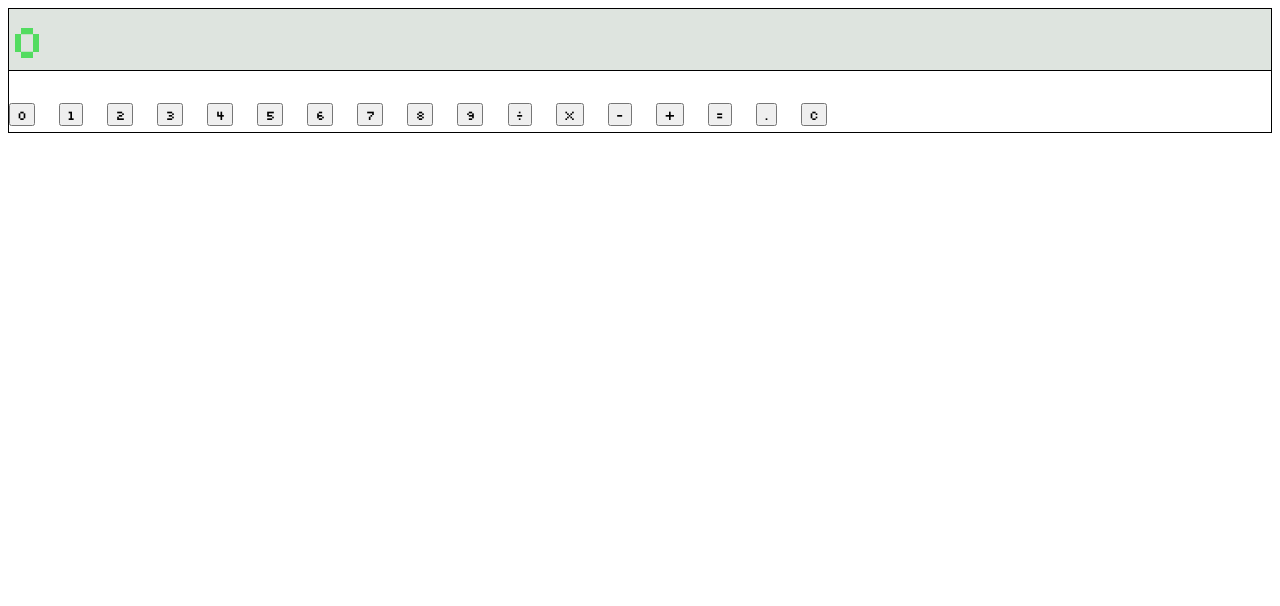
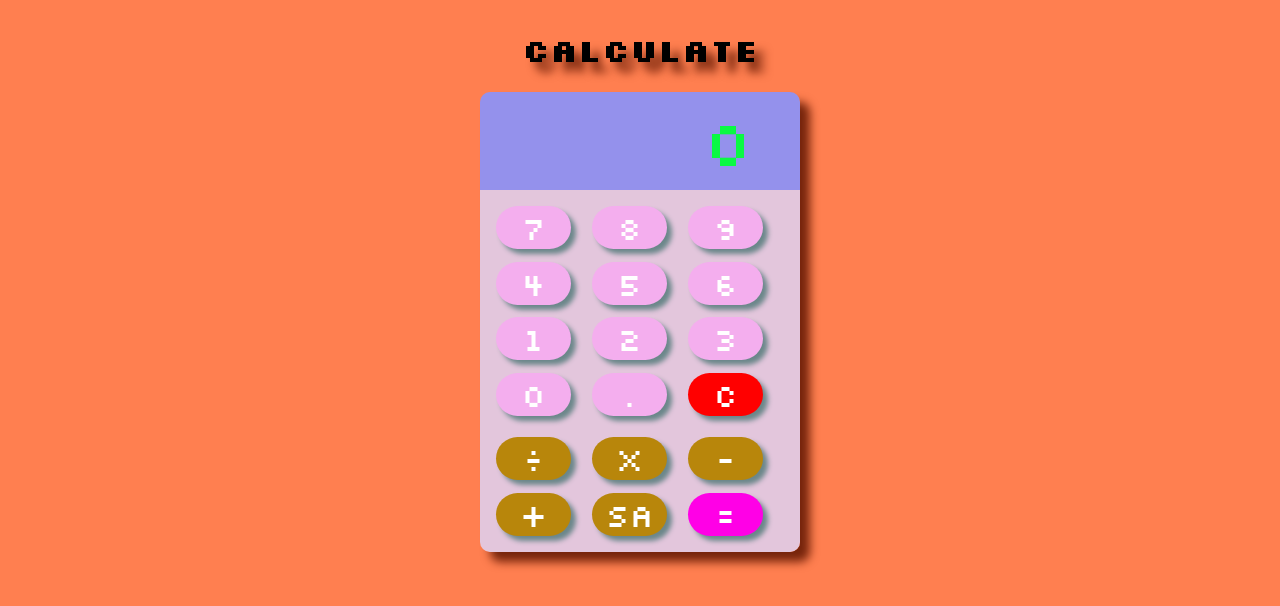
Before and after one commit to joey-largent/calculator, a plain HTML site: page index.html in a window 1280 px wide. Drawn offline with Linux system fonts and the light colour scheme; a web font is replaced by a local one.

Commit message:
complete basic styling

```diff
--- a/index.html
+++ b/index.html
@@ -11,26 +11,34 @@
     <title>Calculator</title>
 </head>
 <body>
+    <h1>CALCULATE</h1>
     <div class="calculator">
-        <div class="display">0</div>
+        <div class="display">
+            <p class="displayNum">0</p>
+        </div>
         <div class="buttons">
-            <button class="num0">0</button>
-            <button class="num1">1</button>
-            <button class="num2">2</button>
-            <button class="num3">3</button>
-            <button class="num4">4</button>
-            <button class="num5">5</button>
-            <button class="num6">6</button>
-            <button class="num7">7</button>
-            <button class="num8">8</button>
-            <button class="num9">9</button>
-            <button class="divideBtn">÷</button>
-            <button class="multiplyBtn">x</button>
-            <button class="subtractBtn">-</button>
-            <button class="addBtn">+</button>
-            <button class="equalBtn">=</button>
-            <button class="decimalBtn">.</button>
-            <button class="clearBtn">c</button>
+            <div class="numColumn">
+                <button class="num7">7</button>
+                <button class="num8">8</button>
+                <button class="num9">9</button>
+                <button class="num4">4</button>
+                <button class="num5">5</button>
+                <button class="num6">6</button>
+                <button class="num1">1</button>
+                <button class="num2">2</button>
+                <button class="num3">3</button>
+                <button class="num0">0</button>
+                <button class="decimalBtn">.</button>
+                <button class="clearBtn" id="AC">c</button>
+            </div>
+            <div class="operaterColumn">
+                <button class="divideBtn" id="operator">÷</button>
+                <button class="multiplyBtn" id="operator">x</button>
+                <button class="subtractBtn" id="operator">-</button>
+                <button class="addBtn" id="operator">+</button>
+                <button class="selamlar" id="operator">SA</button>
+                <button class="equalBtn" id="equalBtn">=</button>
+            </div>
         </div>
     </div>
 </body>
--- a/script.js
+++ b/script.js
@@ -0,0 +1,2 @@
+//SA writes "aleikumu selam" in the number box
+//link to keystrokes as well as clicks
--- a/styles.css
+++ b/styles.css
@@ -1,20 +1,103 @@
+/* TO-DO list:
+- re-order operators for clarity
+*/
+
 body {
-    font-size: 3rem;
-    font-family: 'Silkscreen';
+    font-family: 'Silkscreen', Roboto, sans-serif;
+    background-color: #ff7f50;
+    display: flex;
+    flex-direction: column;
+    justify-content: center;
+    align-items: center;
+}
+
+h1 {
+    text-shadow: 10px 10px 10px #77250c;
+    color:#000000
+}
+
+@keyframes blink {
+    0%, 80% {
+        visibility: visible;
+    }
+    80%, 100% {
+        visibility: hidden;
+    }
 }
 
 .display {
-    border-bottom: 1px solid black;
-    color: #52dc60;
-    background-color: rgb(222, 228, 223);
+    border-bottom: none;
+    padding: 0.5rem;
+    padding-right: 3rem;
+    background-color: #9491ec;
+    border-radius: 10px 10px 0 0;
+    font-size: 4rem;
+}
+
+.displayNum {
+    color: #0bf943;
+    text-align: right;
+    margin: 0;
+    animation: blink 2.5s steps(1, end) infinite;
 }
 
 .calculator {
     display: flex;
     flex-direction: column;
-    border: 1px solid;
+    justify-content: center;
+    border: none;
+    box-shadow: 10px 10px 10px #77250c;
+    border-radius: 10px;
+    max-width: 20rem;
+    min-width: 15rem;
+}
+
+.buttons {
+    background-color: #e3c6dc;
+    border-radius: 0 0 10px 10px;
+    display: flex;
+    justify-content: center;
+    align-items: center;
+    flex-wrap: wrap;
+    padding: 0.6rem;
+    gap: 0.5rem;
 }
 
 button {
-    font-family: 'Silkscreen';
+    font-family: 'Silkscreen', Roboto, sans-serif;
+    background-color: #f4aeee;
+    margin: 0.4rem;
+    border: none;
+    border-radius: 30px;
+    box-shadow: 5px 5px 5px #6b878a;
+    width: 25%;
+    height: 0 auto;
+    font-size: 2rem;
+    color:#ffffff;
+    box-sizing: border-box;
 }
+
+button:hover,
+#operator:hover,
+#AC:hover,
+#equalBtn:hover {
+    cursor: pointer;
+    background-color: #ff7f50;
+}
+
+button:active {
+    box-shadow: 0 2px #946a90;
+    transform: translateY(10px);
+}
+
+#operator {
+    background-color:#b8860b;
+}
+
+#equalBtn {
+    background-color:#ff00e6;
+}
+
+#AC {
+    background-color: red;
+}
```
